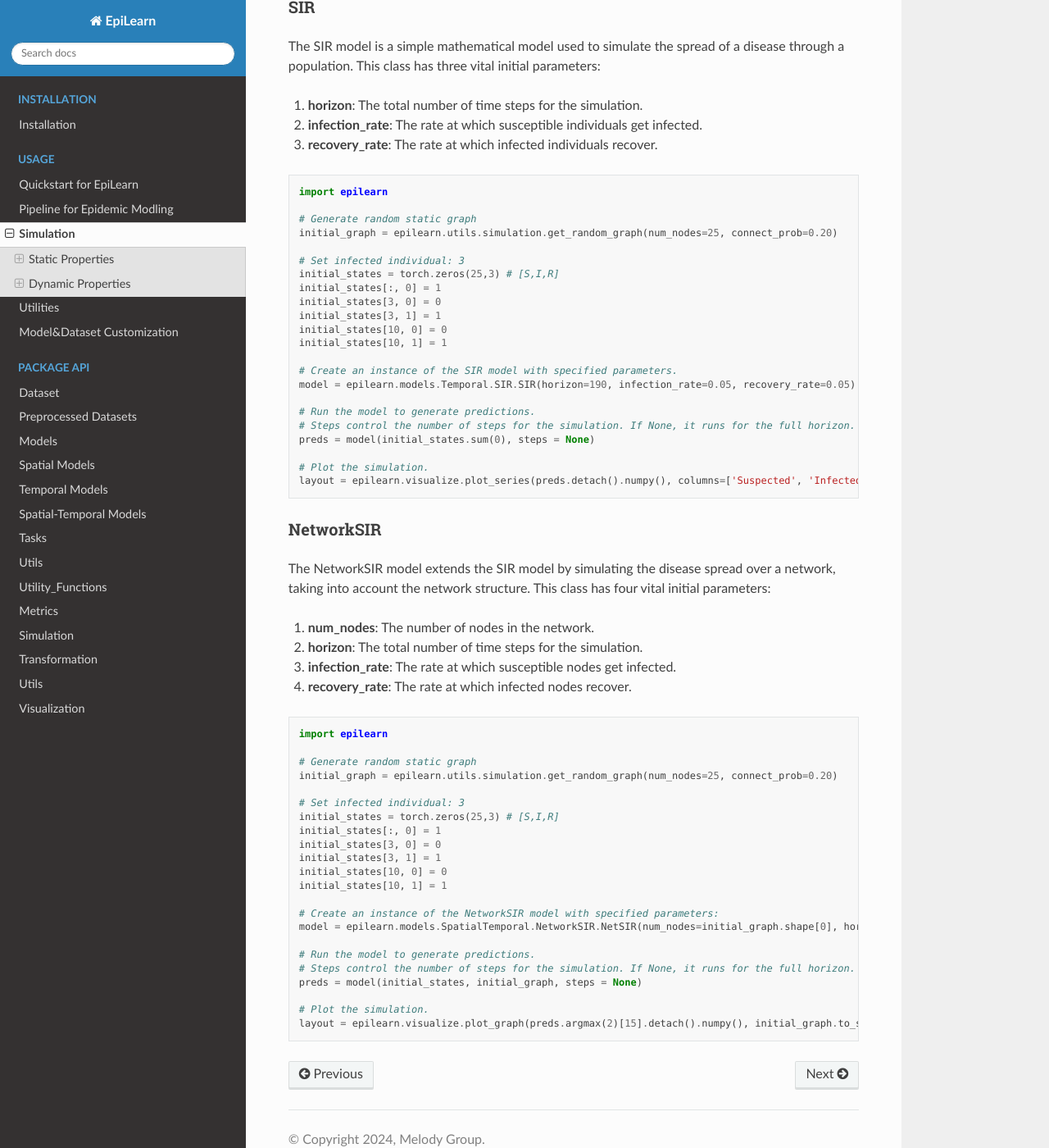
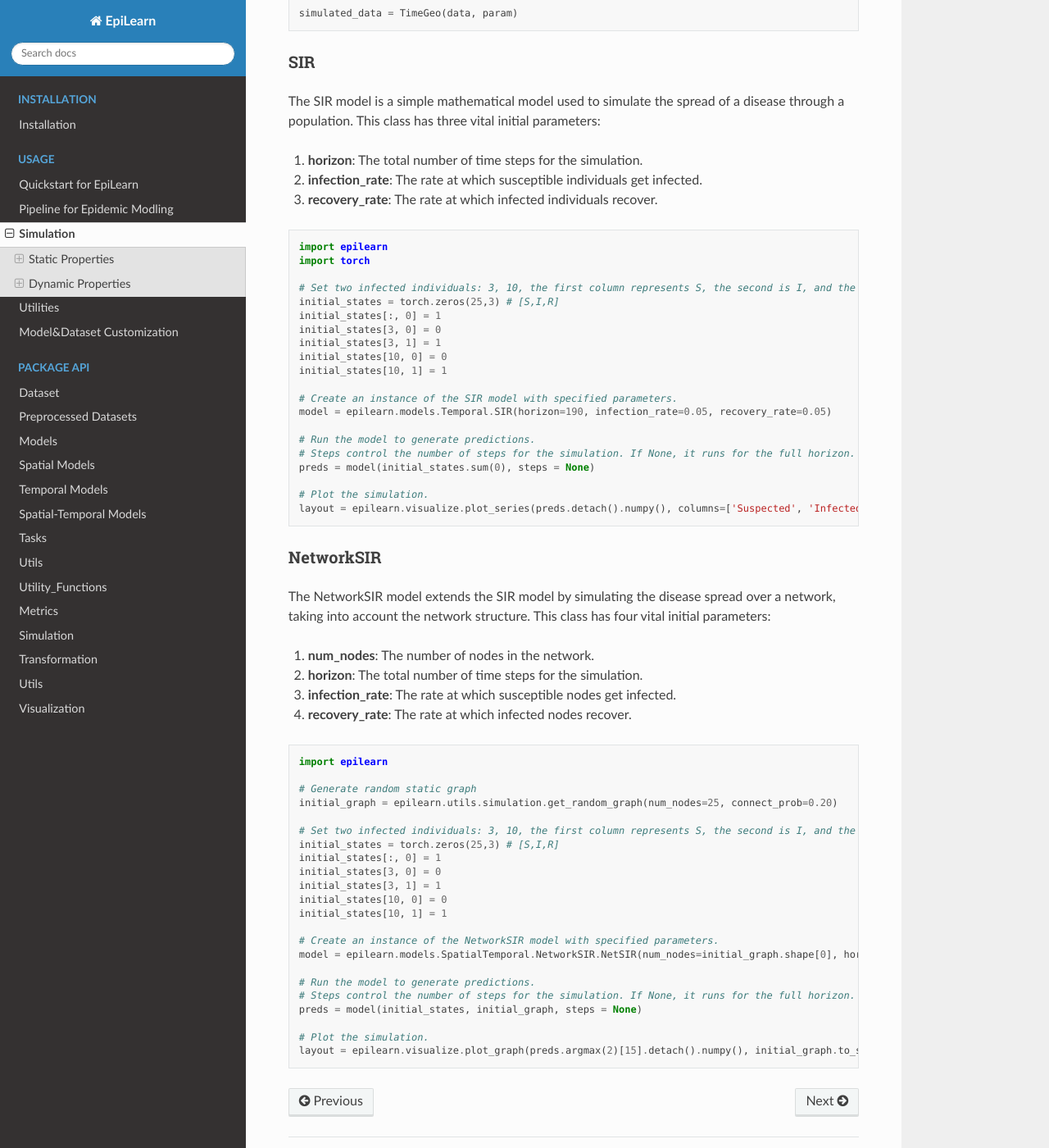
Before and after one commit to Emory-Melody/EpiLearn, a Sphinx documentation site: the page built from docs/tutorials/simulation.rst, in a window 1280 px wide and 1400 px high, scrolled down 4968 px. Shown: the whole window at 82% size. Built offline with Sphinx 7.4.7 and the Read the Docs theme 3.1.0, drawn with Linux system fonts in a browser that asks for light colours; some of the changed text lies outside the part shown.

Commit message:
Fix Doc: Simulation

```diff
--- a/docs/tutorials/simulation.rst
+++ b/docs/tutorials/simulation.rst
@@ -41,7 +41,7 @@
     feature = torch.rand(10,20)
 
     # Randomly generate a adjacency matrix by 10 nodes.
-    adj = torch.randint(10,100, (10,10))
+    adj = torch.randint(10, 100, (10,10))
 
     # The feature, adj and any other parameters can be replaced by your own.
     graph1 = epilearn.utils.simulation.get_graph_from_features(features=feature, adj=None)
@@ -82,6 +82,7 @@
 .. code-block:: python
 
     import epilearn
+    import torch
 
     # Assume we have three nodes, and the populations for the three nodes.
     node_populations = torch.tensor([1000, 2000, 1500])
@@ -99,7 +100,7 @@
     # Choose two nodes from the graph along with their distance, and get the influence between this node pair.
     source_population = 1000
     target_population = 2000
-    distance = 10
+    distance = torch.tensor(10)
     influence = gravity_model.get_influence(source_population, target_population, distance)
 
     # Use population for each node and the distances to generate a set of graph weight, forming an adjency matrix.
@@ -145,6 +146,8 @@
 
 .. code-block:: python
 
+    import numpy as np
+
     def padding(traj, tim_size):
         def intcount(seq):
             a, b = np.array(seq[:-1]), np.array(seq[1:])
@@ -174,6 +177,7 @@
 
     from tqdm import tqdm
     import epilearn
+    import numpy as np
 
     def TimeGeo(data, param):
         TG = {}
@@ -268,11 +272,9 @@
 .. code-block:: python
 
     import epilearn
+    import torch
 
-    # Generate random static graph
-    initial_graph = epilearn.utils.simulation.get_random_graph(num_nodes=25, connect_prob=0.20)
-
-    # Set infected individual: 3
+    # Set two infected individuals: 3, 10, the first column represents S, the second is I, and the thirs is R.
     initial_states = torch.zeros(25,3) # [S,I,R]
     initial_states[:, 0] = 1
     initial_states[3, 0] = 0
@@ -281,7 +283,7 @@
     initial_states[10, 1] = 1
 
     # Create an instance of the SIR model with specified parameters.
-    model = epilearn.models.Temporal.SIR.SIR(horizon=190, infection_rate=0.05, recovery_rate=0.05)
+    model = epilearn.models.Temporal.SIR(horizon=190, infection_rate=0.05, recovery_rate=0.05)
 
     # Run the model to generate predictions.
     # Steps control the number of steps for the simulation. If None, it runs for the full horizon.
@@ -307,7 +309,7 @@
     # Generate random static graph
     initial_graph = epilearn.utils.simulation.get_random_graph(num_nodes=25, connect_prob=0.20)
 
-    # Set infected individual: 3
+    # Set two infected individuals: 3, 10, the first column represents S, the second is I, and the thirs is R.
     initial_states = torch.zeros(25,3) # [S,I,R]
     initial_states[:, 0] = 1
     initial_states[3, 0] = 0
@@ -315,7 +317,7 @@
     initial_states[10, 0] = 0
     initial_states[10, 1] = 1
 
-    # Create an instance of the NetworkSIR model with specified parameters:
+    # Create an instance of the NetworkSIR model with specified parameters.
     model = epilearn.models.SpatialTemporal.NetworkSIR.NetSIR(num_nodes=initial_graph.shape[0], horizon=120, infection_rate=0.05, recovery_rate=0.05)
 
     # Run the model to generate predictions.
```
